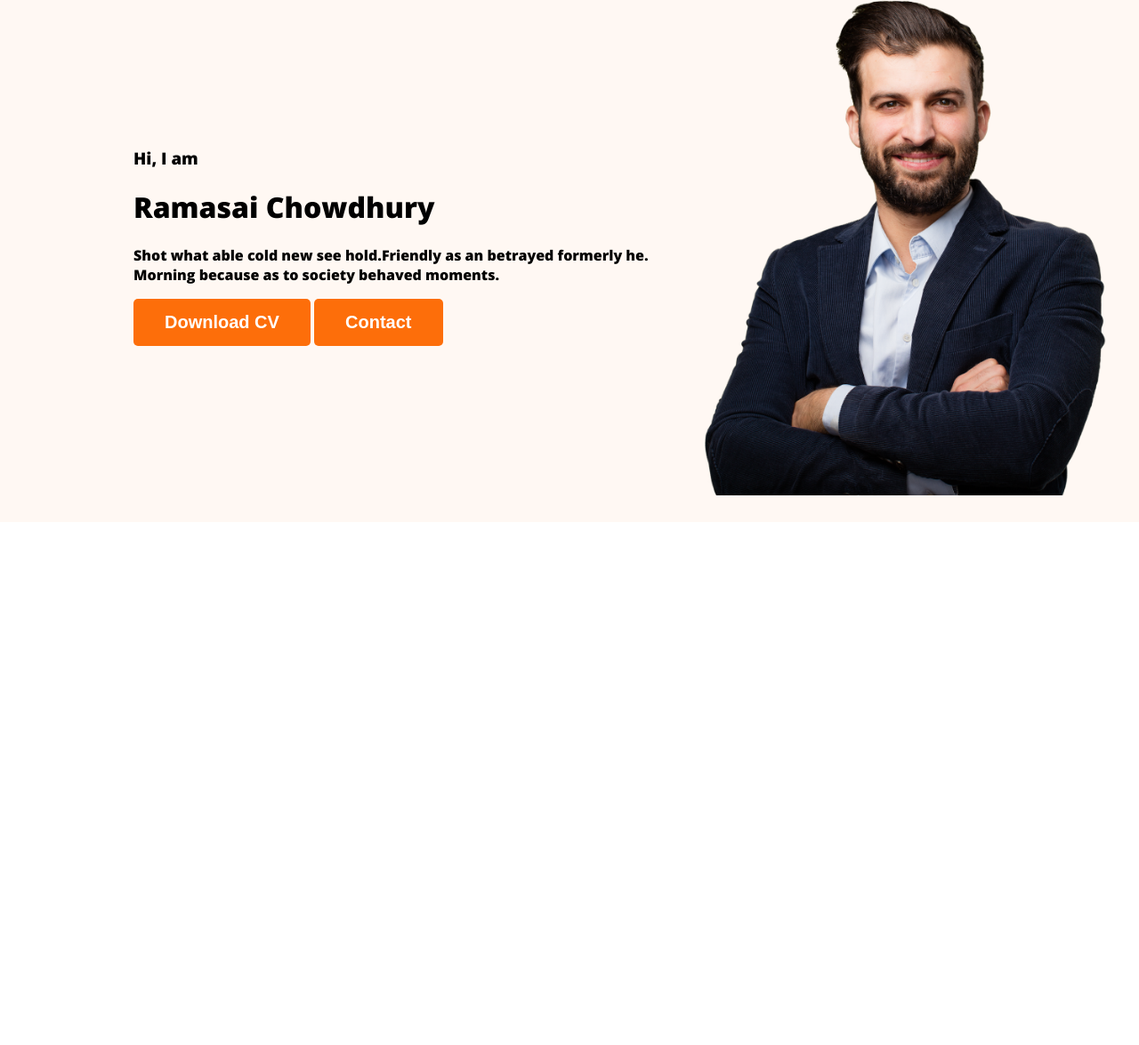
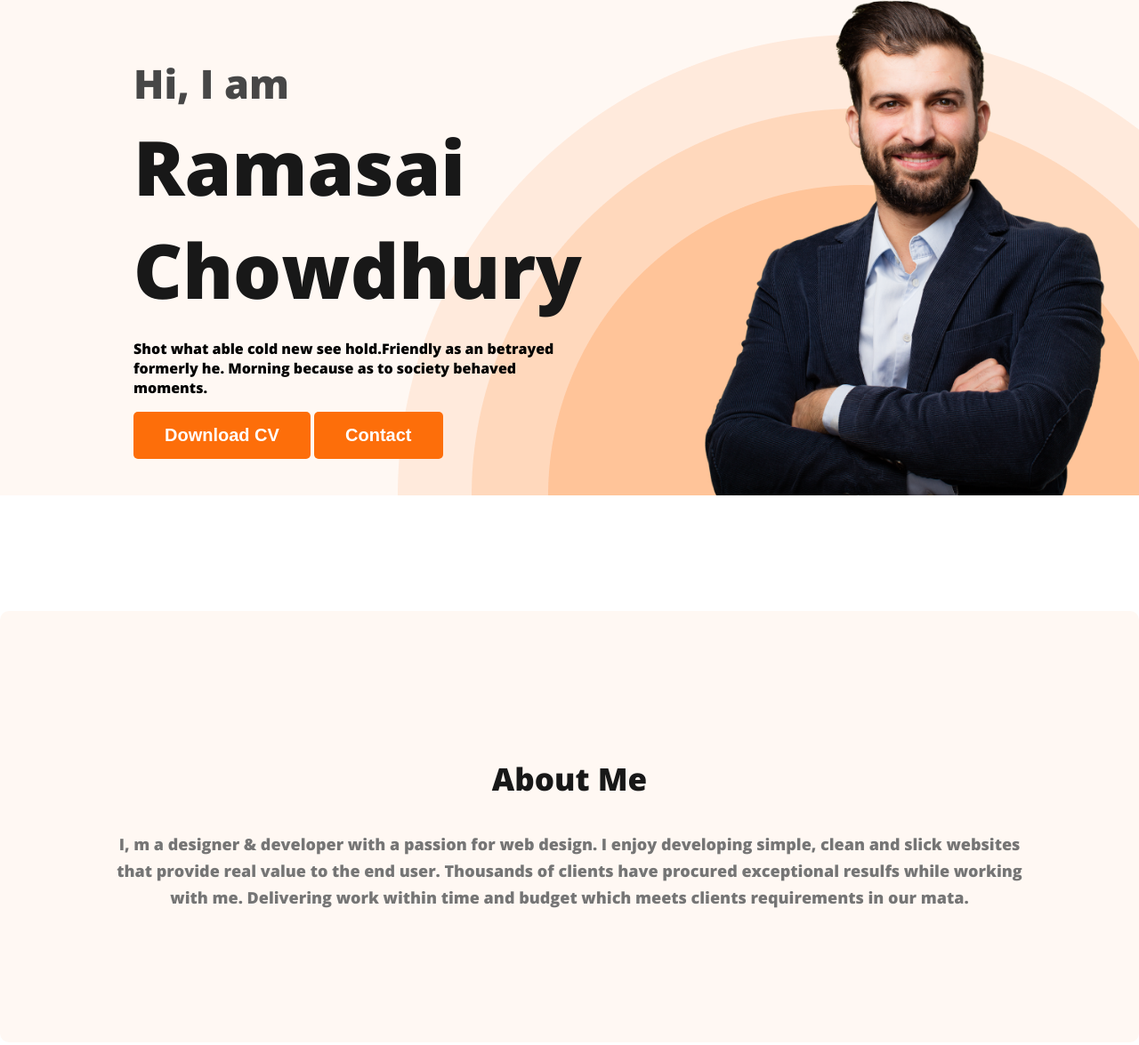
Before and after one commit to Ramasai2003/my-first-portfolio, a plain HTML site: page my first portfolio/index.html in a window 1280 px wide. Shown: the part 203-1378 px from the top of the page at 89% size. Before the commit the page ends 800 px from the top, so only its background shows below. Drawn offline with nearby package versions, Linux system fonts and the light colour scheme.

Commit message:
about section created

```diff
--- a/my first portfolio/index.html
+++ b/my first portfolio/index.html
@@ -29,7 +29,7 @@
             <div class="banner-contant">
                 <h3 class="banner-greeting">Hi, I am</h3>
                 <h1 class="banner-title">Ramasai Chowdhury</h1>
-                <p>Shot what able cold new see hold.Friendly as an betrayed formerly he. Morning because as to society behaved moments.</p>
+                <p class="banner-description">Shot what able cold new see hold.Friendly as an betrayed formerly he. Morning because as to society behaved moments.</p>
                 <button class="btn-primary">Download CV</button>
                 <button class="btn-primary">Contact</button>
             </div>
@@ -37,6 +37,11 @@
         </div>
     </header>
     <main>
+        <section class="about">
+            <h3 class="section-title">About Me</h3>
+            <p class="section-description">I, m a designer & developer with a passion for web design. I enjoy developing simple, clean and slick websites that provide real value to the end user. Thousands of clients have procured exceptional resulfs while working with me. Delivering work within time and budget which meets clients requirements in our mata.</p>
+
+        </section>
 
     </main>
     <footer>
--- a/my first portfolio/styles/portfolio.css
+++ b/my first portfolio/styles/portfolio.css
@@ -42,13 +42,65 @@ nav a{
 }
 /*header related style */
 .header{
+
     background: #FFF8F3;
+    background-image: url('../images/header_bg.png');
+    background-repeat: no-repeat;
+    background-position: bottom right;
+
 }
 .banner{
-    padding: 30px 30px 30px 150px;
+    padding: 30px 30px 0px 150px;
     display: flex;
     align-items: center;
+    justify-content: space-between;
 }
+.banner-contant{
+    max-width: 500px;
+}
+
 .banner .profile-picture{
     width: 500px;
 }
+.banner-greeting{
+    font-size: 45px;
+    color: #474747;
+    font-weight: 600;
+    margin-bottom: 0;
+}
+.banner-title{
+    color: #181818;
+    font-size: 85px;
+    font-weight: 700;
+    margin-top: 5px;
+    margin-bottom: 0;
+}
+.banner-description{
+    margin-top: 20px;
+}
+
+.section-title{
+    color: #181818;
+text-align: center;
+font-size: 35px;
+font-weight: 700;
+}
+
+.section-description{
+    color: #757575;
+text-align: center;
+font-size: 18px;
+font-weight: 400;
+line-height: 30px; /* 166.667% */
+}
+
+/* main section style */
+
+
+/* about section style */
+.about{
+    padding: 130px;
+    border-radius: 10px;
+    background: #FFF8F3;
+    margin: 130px 0;
+}
```
